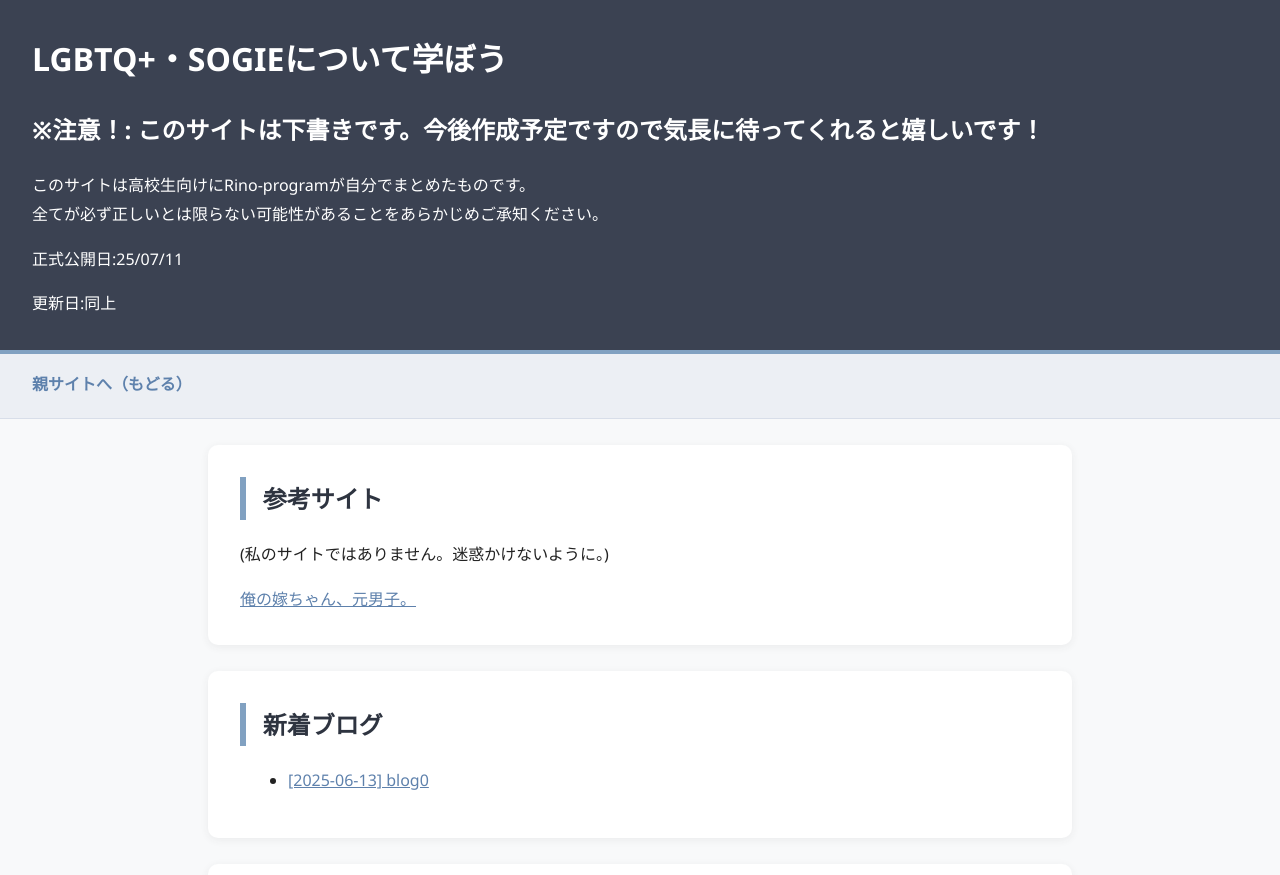
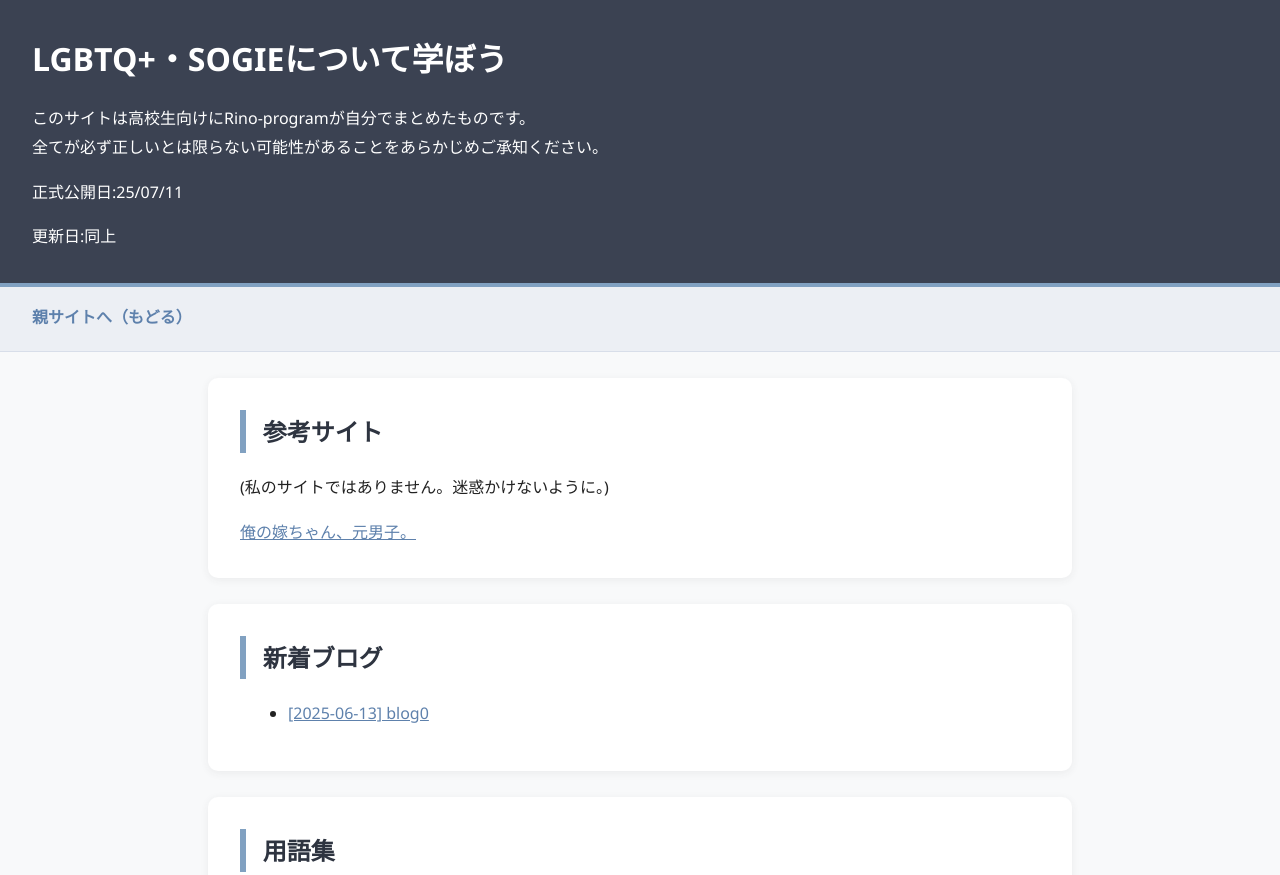
Before and after one commit to Rino-program/WtMWs, a plain HTML site: page lgbtqsite/index.html in a window 1280 px wide. Shown: the top 875 px of the page. Drawn offline with Linux system fonts and the light colour scheme.

Commit message:
Update index.html

```diff
--- a/lgbtqsite/index.html
+++ b/lgbtqsite/index.html
@@ -8,7 +8,6 @@
 <body>
   <header>
     <h1>LGBTQ+・SOGIEについて学ぼう</h1>
-    <h2>※注意！: このサイトは下書きです。今後作成予定ですので気長に待ってくれると嬉しいです！</h2>
     <p>
       このサイトは高校生向けにRino-programが自分でまとめたものです。<br>
       全てが必ず正しいとは限らない可能性があることをあらかじめご承知ください。
```
